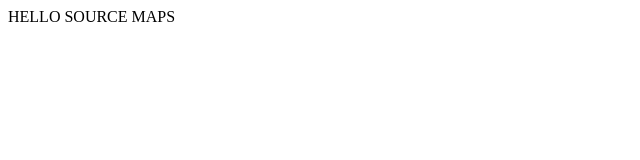
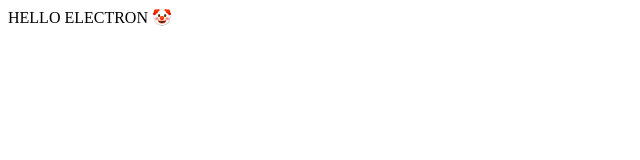
Before and after one commit to MateuszPerczak/electron-vite-react, a React (Vite) app: page / in a window 1280 px wide. Shown: the top 160 px of the page, without its empty margins (0-640 px from the left). Built offline with nearby package versions, Linux system fonts and the light colour scheme.

Commit message:
Hello electron

```diff
--- a/src/components/App/App.tsx
+++ b/src/components/App/App.tsx
@@ -4,9 +4,7 @@
 const App: FC = (): JSX.Element => {
   return (
     <main>
-      <motion.div initial={{ scale: 0, x: -100 }} animate={{ scale: 1, x: 0 }}>
-        HELLO SOURCE MAPS
-      </motion.div>
+      <span>HELLO ELECTRON 🤡</span>
     </main>
   );
 };
```
